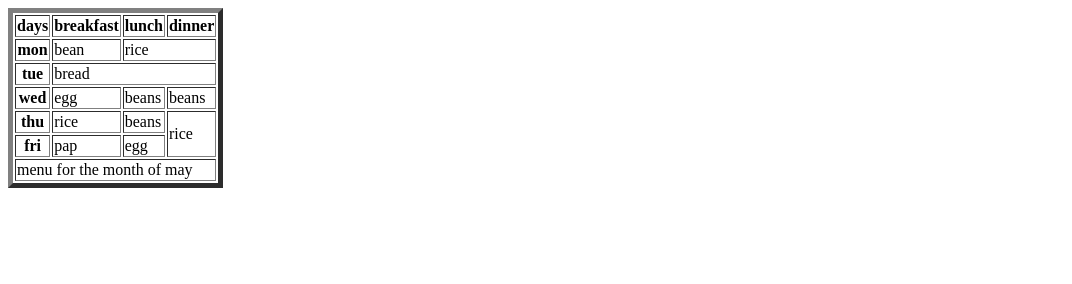
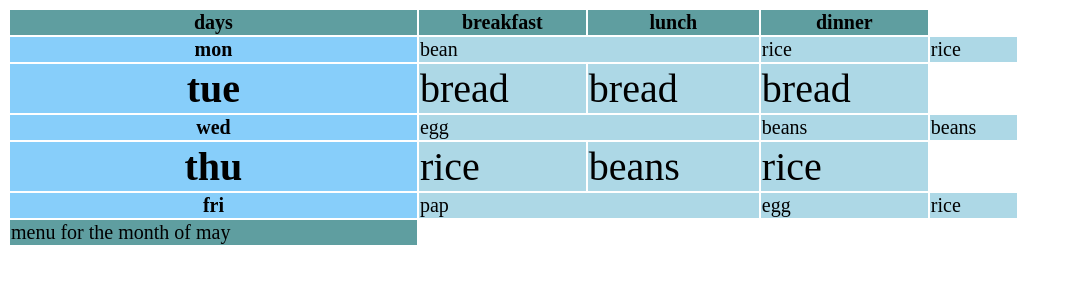
Before and after one commit to olatayo1992/wk3, a plain HTML site: page table.html in a window 1280 px wide. Shown: the whole page, without its empty margins (0-1072 px from the left). Drawn offline with Linux system fonts and the light colour scheme.

Commit message:
feat:"create and modify css file"

```diff
--- /dev/null
+++ b/menu.css
@@ -0,0 +1,20 @@
+table{
+  width: 80%;
+
+}
+tr:nth-of-type(even){
+    background-color: aqua;
+    font-size: 40px;
+}
+tr:nth-of-type(odd){
+    background-color: cadetblue;
+}
+tr{
+    font-size: 20px;
+}
+tbody td{
+    background-color: lightblue;
+}
+tbody th{
+    background-color: lightskyblue;
+}
--- a/table.html
+++ b/table.html
@@ -4,10 +4,12 @@
     <meta charset="UTF-8">
     <meta http-equiv="X-UA-Compatible" content="IE=edge">
     <meta name="viewport" content="width=device-width, initial-scale=1.0">
+    <link rel="stylesheet" href="./menu.css">
     <title>full meun</title>
+
 </head>
 <body>
-    <table border="5">
+    <table>
         <thead>
             <tr>
                 <th>days</th>
@@ -21,19 +23,19 @@
         <tbody>
             <tr>
                 <th>mon</th>
-                <td>bean</td>
-                <td colspan="2">rice</td>
-               <!--<td>rice</td>-->
+                <td colspan="2">bean</td>
+                <td>rice</td>
+               <td>rice</td>
             </tr>
             <tr>
                 <th>tue</th>
-                <td colspan="3">bread</td>
-             <!-- <td>bread</td>-->
-              <!--<td>bread</td>-->
+                <td>bread</td>
+             <td>bread</td>
+              <td>bread</td>
             </tr>
             <tr>
                 <th>wed</th>
-                <td>egg</td>
+                <td colspan="2">egg</td>
                 <td>beans</td>
                 <td>beans</td>
             </tr>
@@ -41,18 +43,18 @@
                 <th>thu</th>
                 <td>rice</td>
                 <td>beans</td>
-                <td rowspan="2">rice</td>
+                <td>rice</td>
             </tr>
             <tr>
                 <th>fri</th>
-                <td>pap</td>
+                <td colspan="2">pap</td>
                 <td>egg</td>
-            <!--<td>rice</td>-->
+                <td>rice</td>
             </tr>
         </tbody>
         <tfoot>
             <tr>
-               <td colspan="6">menu for the month of may</td>
+               <td rowspan="2">menu for the month of may</td>
             </tr>
         </tfoot>
     </table>
```
Also changed, not shown: cascade.html (added, +33 -0 lines), index.html (+2 -1 lines), styles.css (added, +103 -0 lines).
